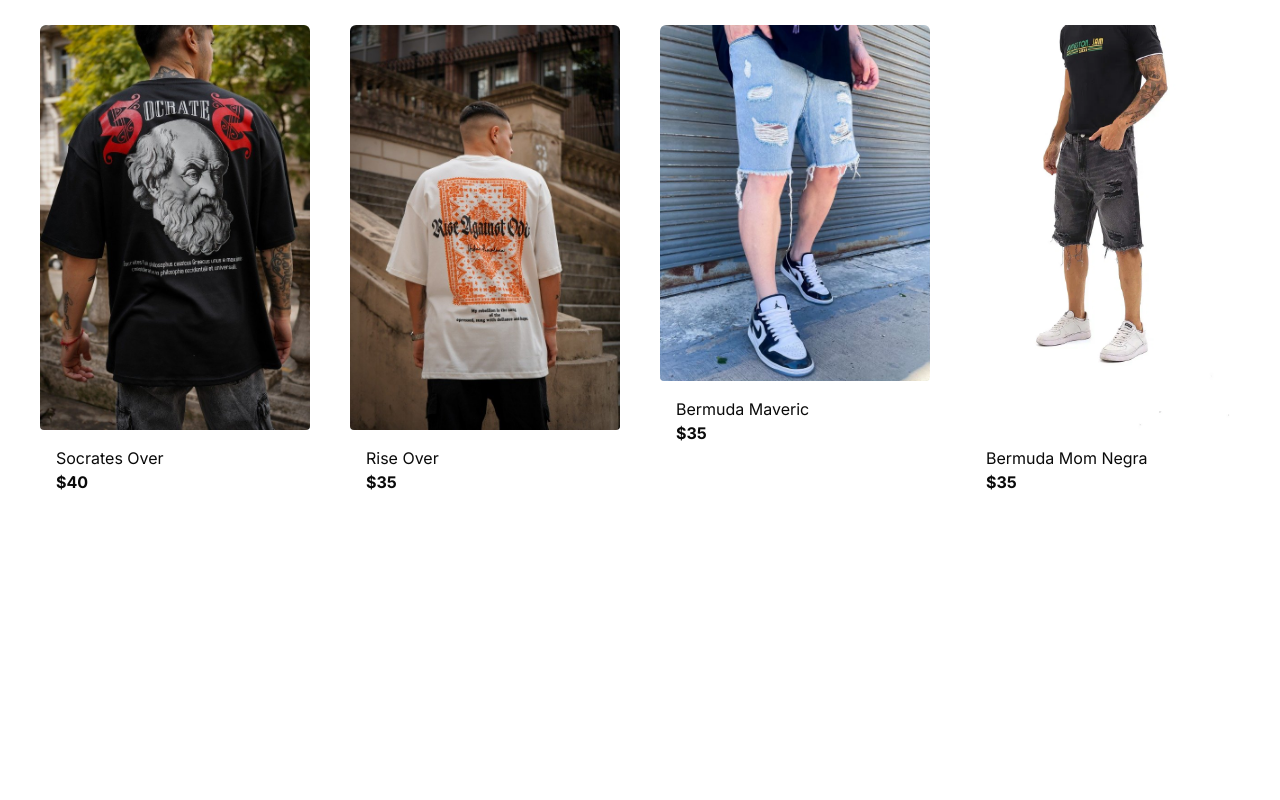
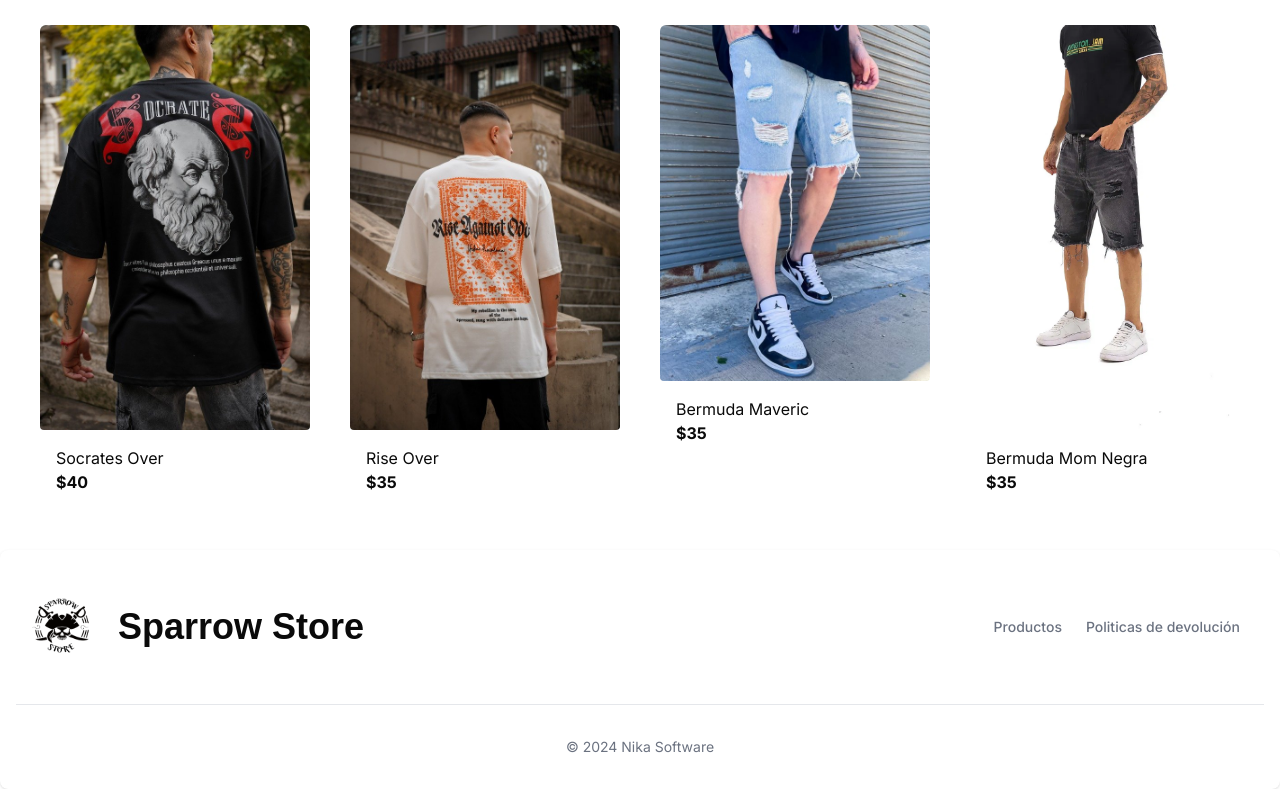
Before and after one commit to Jerebrrs/sparrow-front, a Next.js app: page / in a window 1280 px wide. Shown: the part 755-1555 px from the top of the page. Built offline with nearby package versions, Linux system fonts and the light colour scheme; a web font is replaced by a local one.

Commit message:
Feat Component Footer

```diff
--- a/src/app/(shop)/layout.tsx
+++ b/src/app/(shop)/layout.tsx
@@ -1,3 +1,4 @@
+import { Footer } from "@/components";
 import Header from "@/components/ui/header/Header";
 
 export default function ShopLayout({
@@ -11,6 +12,7 @@
             <div className="px-0 sm:px-10">
                 {children}
             </div>
+            <Footer />
         </main>
     );
 }
--- a/src/app/template.tsx
+++ b/src/app/template.tsx
@@ -30,7 +30,7 @@
                 style={{ transform: `translateY(${completion - 100}%)` }}
                 className='fixed z-50 bg-primary w-1 top-0 right-0 bottom-0 transition-all duration-700'
             ></span>
-            <div className='h-[250px]'></div>
+            <div className='h-full'></div>
         </>
     );
 };
--- a/src/components/index.ts
+++ b/src/components/index.ts
@@ -2,3 +2,4 @@
 export * from "./ui/cart/Cart";
 export * from "./ui/title/Title";
 export * from "./product/ProductGrid";
+export * from "./ui/footer/Footer";
--- /dev/null
+++ b/src/components/ui/footer/Footer.tsx
@@ -0,0 +1,42 @@
+import { goticaFont } from "@/config/font/fonts";
+import { Logo } from "../header/Logo";
+import Link from "next/link";
+
+export const Footer = () => {
+    return (
+        <footer className="bg-white w-full rounded-lg shadow">
+            <div className="w-full max-w-screen-xl mx-auto p-4 md:py-8">
+                <div className="sm:flex sm:items-center sm:justify-between">
+                    <Link
+                        href="/"
+                        className="flex items-center justify-center mb-4 sm:mb-0 space-x-3 rtl:space-x-reverse"
+                    >
+                        <Logo />
+                        <span
+                            className={`${goticaFont.className} antialiased self-center text-4xl font-semibold whitespace-nowrap`}
+                        >
+                            Sparrow Store
+                        </span>
+                    </Link>
+                    <ul className="flex flex-wrap items-center justify-center mb-6 text-sm font-medium text-gray-500 sm:mb-0 dark:text-gray-400">
+                        <Link href="#" className="hover:underline me-4 md:me-6">
+                            Productos
+                        </Link>
+                        <Link href="#" className="hover:underline me-4 md:me-6">
+                            Politicas de devolución
+                        </Link>
+                    </ul>
+                </div>
+                <hr className="my-6 border-gray-200 sm:mx-auto lg:my-8" />
+                <div className="flex justify-center items-center">
+                    <span className="text-sm text-gray-500">
+                        © 2024{" "}
+                        <Link href="#" className="hover:underline">
+                            Nika Software
+                        </Link>
+                    </span>
+                </div>
+            </div>
+        </footer>
+    );
+};
```
